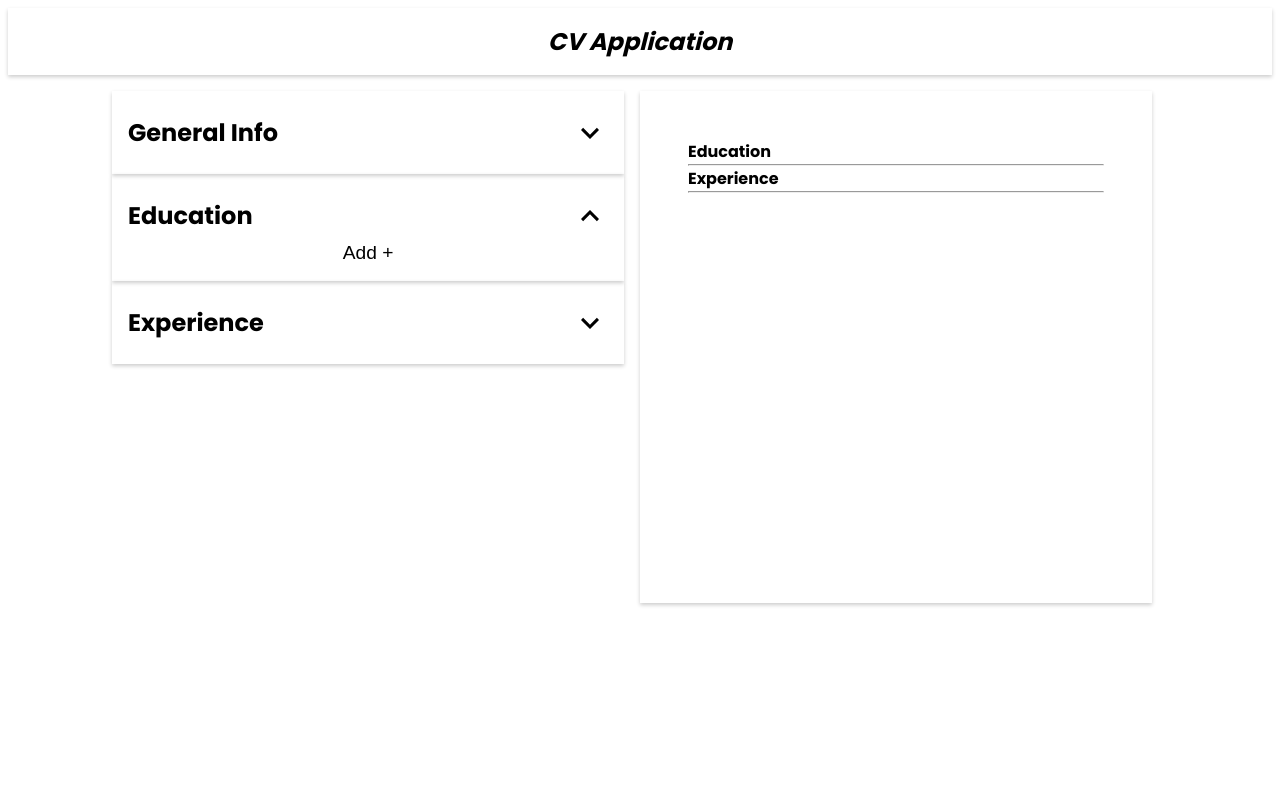
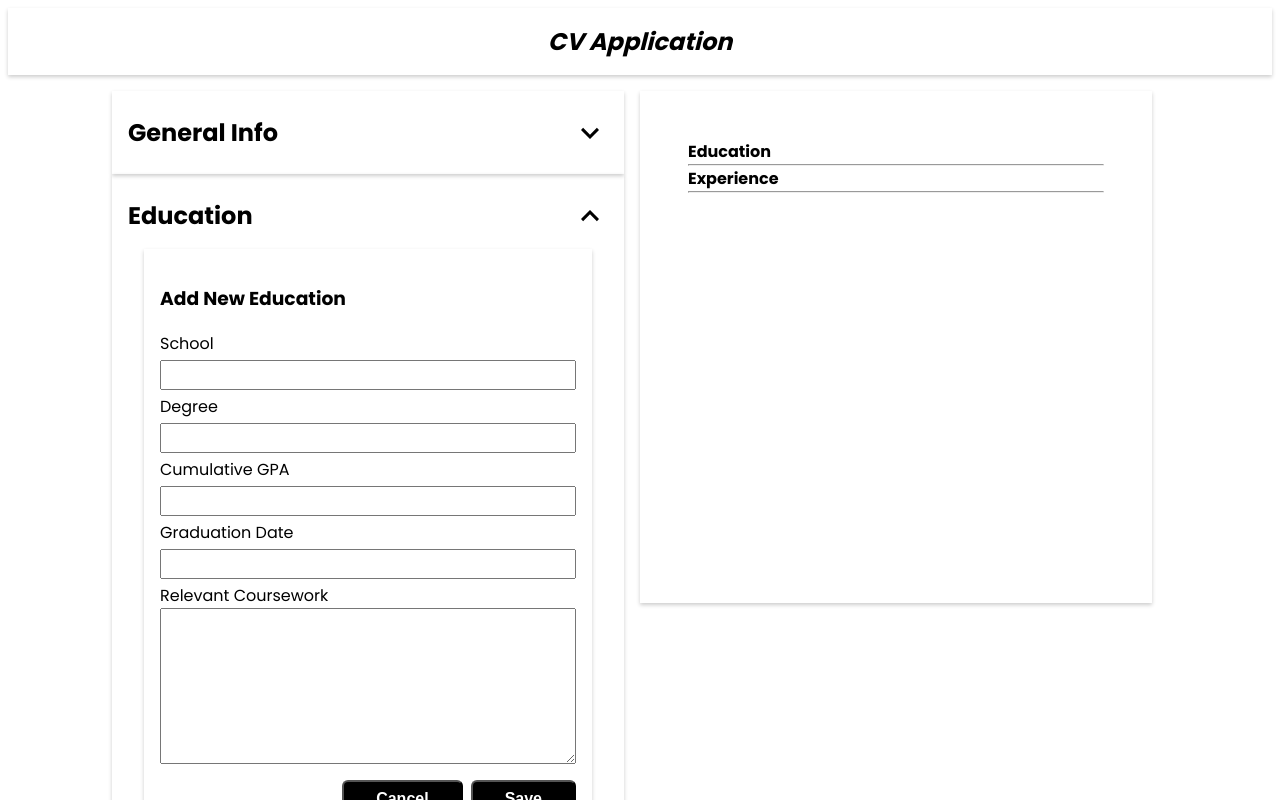
Before and after one commit to ENSUU/cv-application, a React (Vite) app: page / in a window 1280 px wide. Both pictures are taken after a click on the element "Education". Shown: the top 800 px of the page. Built offline with nearby package versions, Linux system fonts and the light colour scheme.

Commit message:
Fix issue where Add button inside Education and Experience tab would disappear after clicking Save button

```diff
--- a/src/App.jsx
+++ b/src/App.jsx
@@ -49,14 +49,14 @@ function App() {
     document.querySelector('.educationHeader img').classList.toggle('clicked');
     toggleHidden(document.querySelector('.userEducationTabs'));
     toggleHidden(document.querySelector('.educationBody'));
-    toggleHidden(document.querySelector('.addEducationBtn'))
+    toggleHidden(document.querySelector('.addEducationBtnContainer'))
   }
 
   const handleClickExperience = () => {
     document.querySelector('.experienceHeader img').classList.toggle('clicked');
     toggleHidden(document.querySelector('.userExperienceTabs'));
     toggleHidden(document.querySelector('.experienceBody'));
-    toggleHidden(document.querySelector('.addExperienceBtn'));
+    toggleHidden(document.querySelector('.addExperienceBtnContainer'));
   }
 
   // - When the user adds to Education/Experience.
@@ -64,14 +64,12 @@ function App() {
     const form = document.querySelector('.educationForm');
     toggleHidden(form);
     toggleExtend(form);
-    toggleHidden(document.querySelector('.addEducationBtn'));
   }
 
   const handleClickAddExperience = () => {
     const form = document.querySelector('.experienceForm');
     toggleHidden(form);
     toggleExtend(form);
-    toggleHidden(document.querySelector('.addExperienceBtn'));
   }
 
   // - When the user clicks the cancel button on the main tabs (Experience, Education, General).
@@ -82,7 +80,7 @@ function App() {
     const thisTabsForm = e.target.parentElement.parentElement;
     // Toggle hidden class for both Add and the form.
     toggleHidden(thisTabsForm);
-    toggleHidden(document.querySelector('.addEducationBtn'))
+    // toggleHidden(document.querySelector('.addEducationBtn'))
   }
 
   const handleCancelExp = (e) => {
@@ -92,7 +90,7 @@ function App() {
     const thisTabsForm = e.target.parentElement.parentElement;
     // Toggle hidden class for both Add and the form.
     toggleHidden(thisTabsForm);
-    toggleHidden(document.querySelector('.addExperienceBtn'))
+    // toggleHidden(document.querySelector('.addExperienceBtn'))
   }
 
   // - When the user clicks the cancel button on the subtabs (while editing).
@@ -116,8 +114,6 @@ function App() {
 
   // - When the user clicks on a subtab inside either the Education or Experience tabs.
   const handleExpandEduSubtab = (e) => {
-    // Hide the Add button for Education tab.
-    // toggleHidden(document.querySelector('.addEducationBtn'))
     // Select the clicked subtab's form.
     const thisTabsForm = e.target.children[0];
     console.log(thisTabsForm);
@@ -214,7 +210,6 @@ function App() {
 
       const form = document.querySelector('.educationForm');
       toggleHidden(form);
-      toggleHidden(document.querySelector('.addEducationBtn'))
   }
 
   const handleSubmitExperience = (e) => {
@@ -232,7 +227,6 @@ function App() {
 
     const form = document.querySelector('.experienceForm');
     toggleHidden(form);
-    toggleHidden(document.querySelector('.addExperienceBtn'));
   }
 
   // - Used to handle hiding elements & class-based animations.
@@ -378,7 +372,7 @@ function App() {
               })}
             </div>
             <div className="educationBody hidden">
-              <form className="educationForm hidden" onSubmit={handleSubmitEducation}>
+              <form className="educationForm" onSubmit={handleSubmitEducation}>
                   <h3>Add New Education</h3>
                   {/* User's School Field */}
                   <label htmlFor="">School</label>
@@ -434,8 +428,8 @@ function App() {
                   </div>
               </form>
             </div>
-            <div className="addEducationBtnContainer">
-              <button className='addEducationBtn hidden' onClick={handleClickAddEducation}>Add +</button>
+            <div className="addEducationBtnContainer hidden">
+              <button className='addEducationBtn' onClick={handleClickAddEducation}>Add +</button>
             </div>
           </div>
 
@@ -517,7 +511,7 @@ function App() {
               })}
             </div>
             <div className="experienceBody hidden">
-              <form className="experienceForm hidden" onSubmit={handleSubmitExperience}>
+              <form className="experienceForm" onSubmit={handleSubmitExperience}>
                   {/* Company Name Field */}
                   <label htmlFor="userCompany">Company Name</label>
                   <input
@@ -581,8 +575,8 @@ function App() {
                   </div>
               </form>
             </div>
-            <div className="addExperienceBtnContainer">
-              <button className='addExperienceBtn hidden' onClick={handleClickAddExperience}>Add +</button>
+            <div className="addExperienceBtnContainer hidden">
+              <button className='addExperienceBtn' onClick={handleClickAddExperience}>Add +</button>
             </div>
           </div>
         </section>
--- a/src/styles/app.css
+++ b/src/styles/app.css
@@ -109,11 +109,6 @@ h4 {
     margin: 0;
 }
 
-.addEducationBtnContainer, .addExperienceBtnContainer {
-    display: flex;
-    justify-content: center;
-}
-
 .addEducationBtn, .addExperienceBtn {
     cursor: pointer;
     width: 100%;
```
